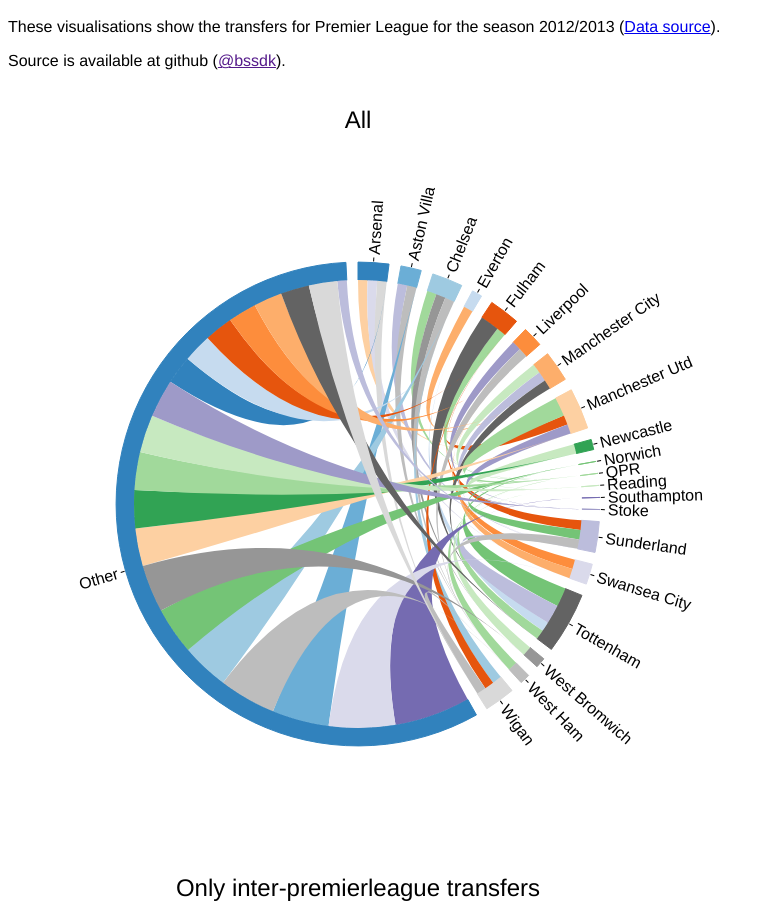
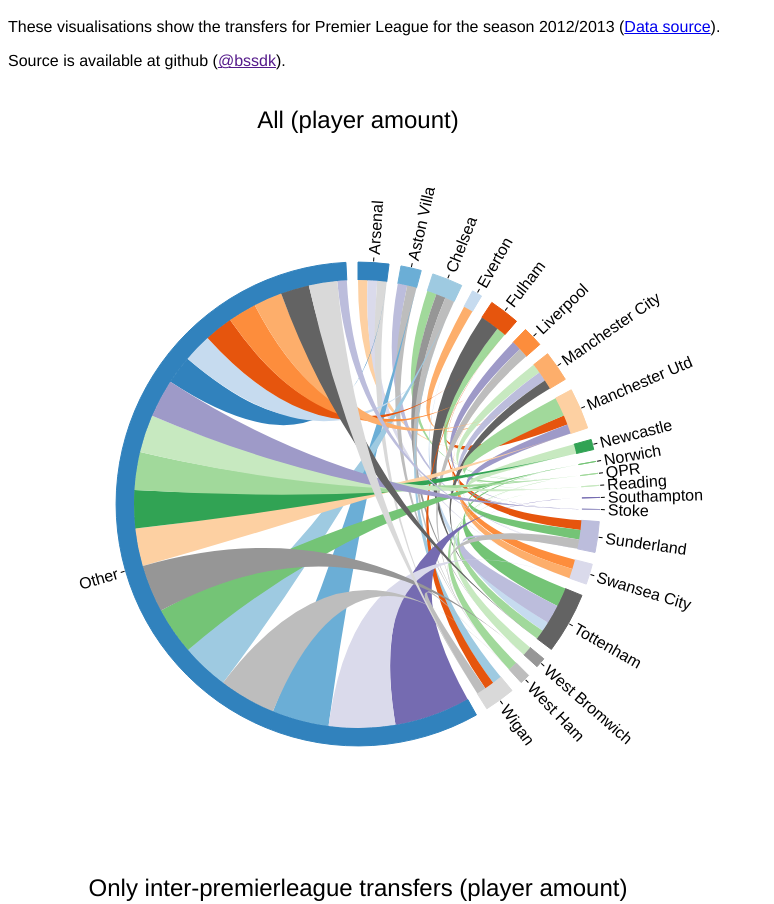
Before and after one commit to bss/premier-league-transfers, a plain HTML site: page index.html in a window 1280 px wide. Shown: the part 48-952 px from the top of the page, without its empty margins (0-774 px from the left). Drawn offline with Linux system fonts and the light colour scheme.

Commit message:
Better explanation in header

```diff
--- a/index.html
+++ b/index.html
@@ -60,7 +60,7 @@ d3.json("transfers.json", function (data) {
 
 function vizAll(cleanedData) {
   var matrix = generateMatrix(leagueClubs, cleanedData);
-  visualize(matrix, "All");
+  visualize(matrix, "All (player amount)");
 }
 
 function vizFiltered(cleanedData) {
@@ -69,13 +69,13 @@ function vizFiltered(cleanedData) {
   matrix.forEach(function (col) {
     col.pop();
   });
-  visualize(matrix, "Only inter-premierleague transfers");
+  visualize(matrix, "Only inter-premierleague transfers (player amount)");
 }
 
 function vizFilteredPrice(cleanedData) {
   priceFilteredData = cleanedData.filter(function (transfer) { return transfer.price !== undefined; });
   var matrix = generateMatrix(leagueClubs, priceFilteredData, function (transfer) { return transfer.price; });
-  visualize(matrix, "By price");
+  visualize(matrix, "All (price)");
 }
 
 function cleanupData(data) {
```
